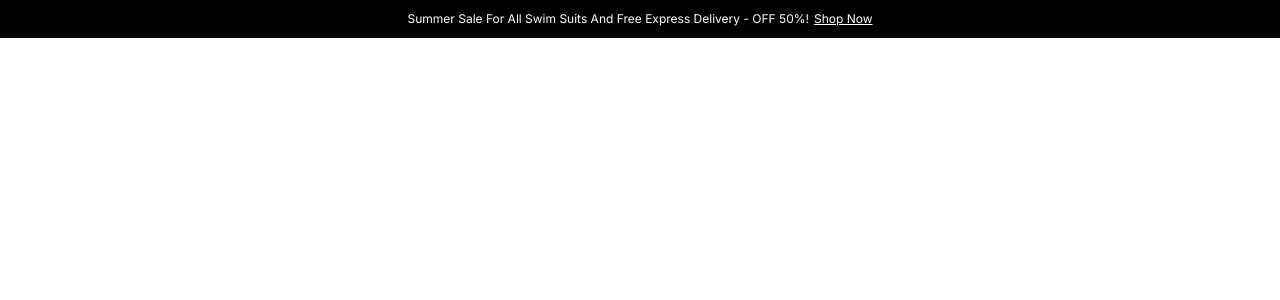
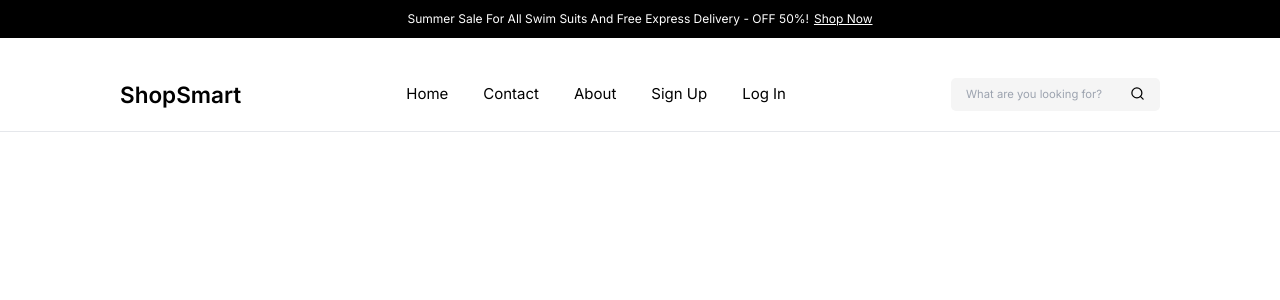
Before and after one commit to soufianez0uhair/smartshop-app, a React (Vite) app: page / in a window 1280 px wide. Shown: the top 300 px of the page. Built offline with nearby package versions, Linux system fonts and the light colour scheme.

Commit message:
Add SearchForm and complete header

```diff
--- a/package.json
+++ b/package.json
@@ -12,6 +12,7 @@
   "dependencies": {
     "react": "^18.2.0",
     "react-dom": "^18.2.0",
+    "react-icons": "^4.11.0",
     "react-router-dom": "^6.17.0"
   },
   "devDependencies": {
--- a/src/App.jsx
+++ b/src/App.jsx
@@ -1,4 +1,4 @@
-import Header from "./components/Header";
+import Header from "./components/Header/Header";
 
 function App() {
   return (
--- a/src/components/Header.jsx
+++ /dev/null
@@ -1,12 +0,0 @@
-import React from 'react'
-import HeaderBanner from './HeaderBanner'
-
-const Header = () => {
-  return (
-    <header>
-      <HeaderBanner />
-    </header>
-  )
-}
-
-export default Header
--- /dev/null
+++ b/src/components/Header/Header.jsx
@@ -0,0 +1,19 @@
+import React from 'react'
+import HeaderBanner from './HeaderBanner'
+import HeaderMenu from './HeaderMenu'
+import HeaderSearchForm from './HeaderSearchForm'
+
+const Header = () => {
+  return (
+    <header>
+      <HeaderBanner />
+      <div className="border-b border-black-30 flex justify-between px-[12rem] pt-[4rem] pb-[2rem] items-center">
+        <h1 className="font-bold text-4xl">ShopSmart</h1>
+        <HeaderMenu />
+        <HeaderSearchForm />
+      </div>
+    </header>
+  )
+}
+
+export default Header
--- /dev/null
+++ b/src/components/Header/HeaderSearchForm.jsx
@@ -0,0 +1,14 @@
+import React from 'react'
+
+import {FiSearch} from 'react-icons/fi';
+
+const HeaderSearchForm = () => {
+  return (
+    <form className="bg-secondary flex py-3 px-6 rounded-lg">
+      <input type="text" className="bg-transparent text-lg" placeholder='What are you looking for?' />
+      <FiSearch className='text-2xl' />
+    </form>
+  )
+}
+
+export default HeaderSearchForm
--- a/src/index.css
+++ b/src/index.css
@@ -15,3 +15,7 @@ body {
   font-family: "Inter", "sans-serif";
   font-weight: 400;
 }
+
+input:focus {
+  outline: none;
+}
--- a/tailwind.config.js
+++ b/tailwind.config.js
@@ -10,7 +10,7 @@ export default {
         primary1: "#363738",
         secondary1: "#FEFAF1",
         text: "#FAFAFA",
-
+        secondary: "#F5F5F5"
       }
     },
   },
```
Also changed, not shown: src/components/Header/HeaderBanner.jsx (renamed from src/components/HeaderBanner.jsx), src/components/Header/HeaderMenu.jsx (renamed from src/components/HeaderMenu.jsx), 1 other file (tests, documents, lock files or other folders).
